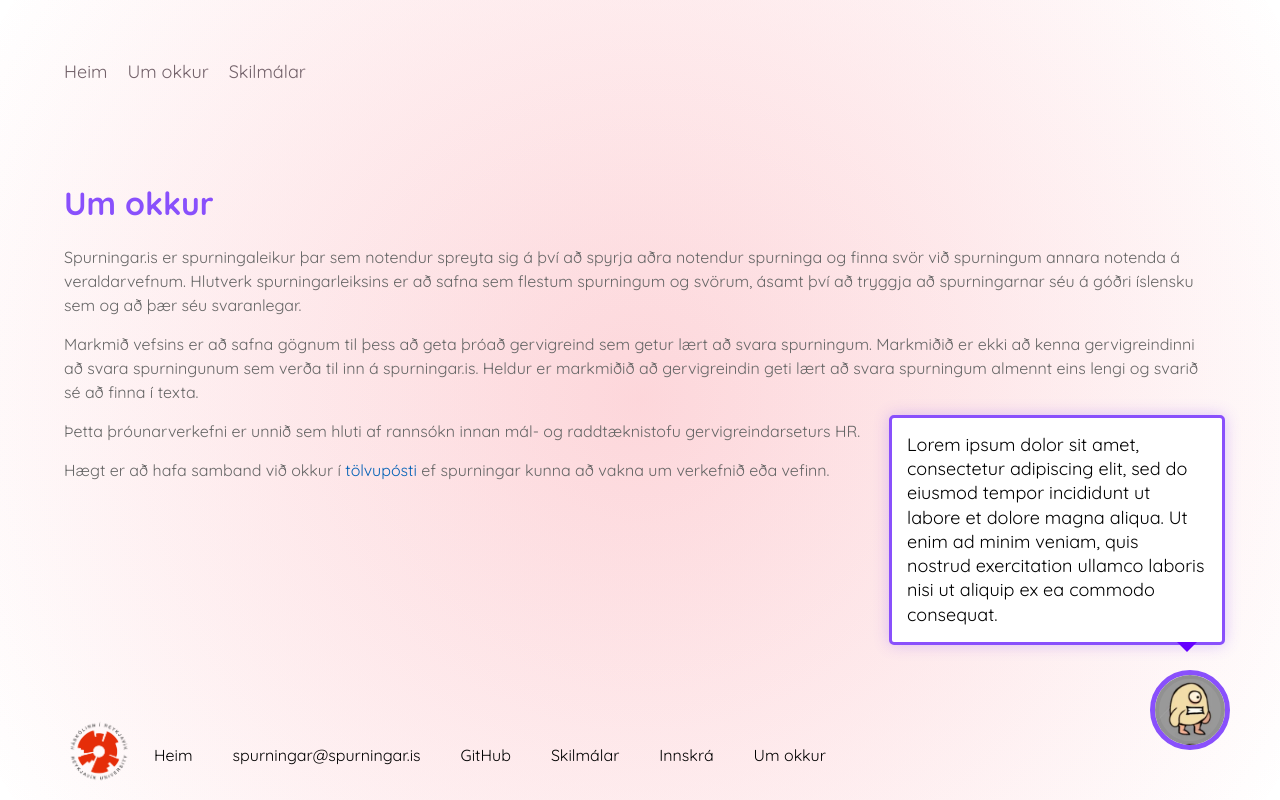
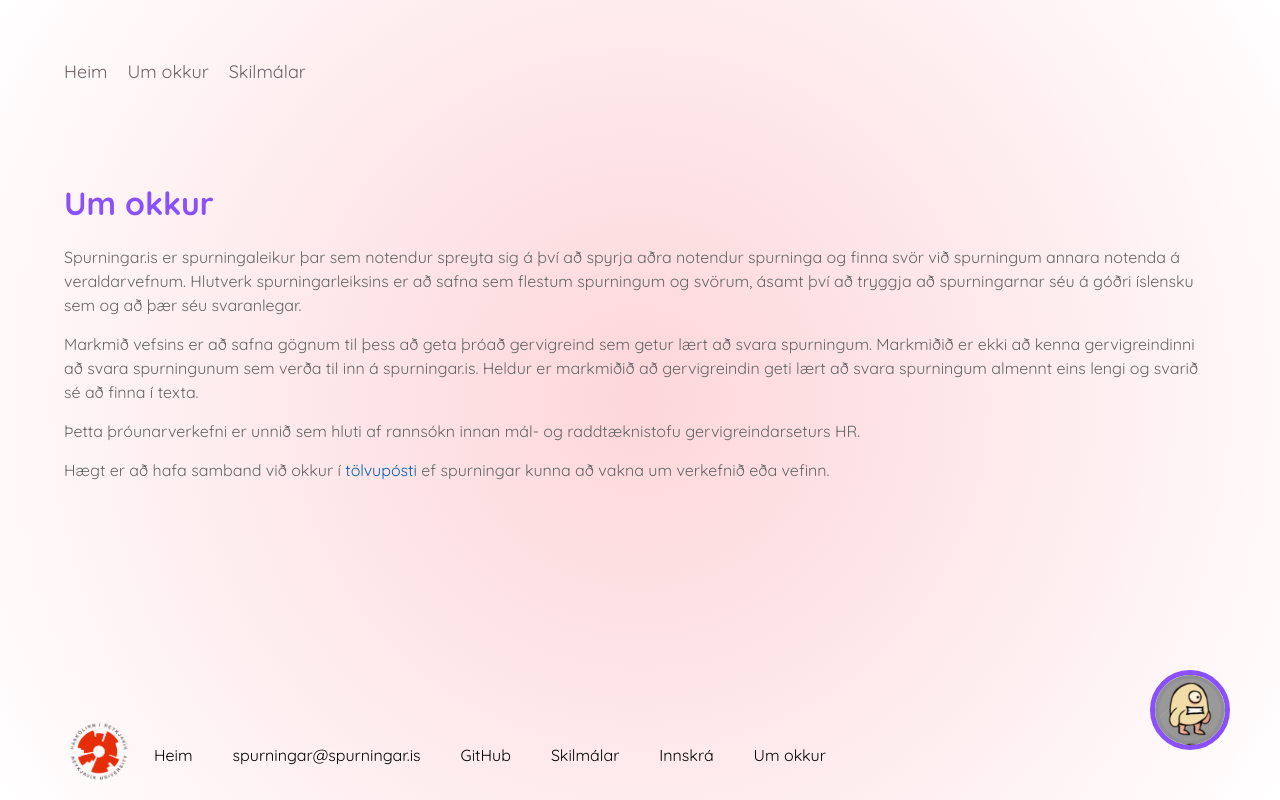
Before and after one commit to cadia-lvl/qa-crowdsourcing-web, a React (Create React App) app: page /um-okkur in a window 1280 px wide. Built offline with nearby package versions, Linux system fonts and the light colour scheme; no server answers.

Commit message:
connected tutorial guide to reducer

```diff
--- a/src/components/organisms/Tutorial/TutorialGuide/index.tsx
+++ b/src/components/organisms/Tutorial/TutorialGuide/index.tsx
@@ -3,18 +3,35 @@ import { ICON_LVL_1 } from "../../../../static";
 import { UserAvatar } from "../../../atoms";
 import { Outer, Inner } from "./styles";
 import TutorialBubble from "../TutorialBubble";
+import { StoreState } from "../../../../reducers";
+import { useSelector } from "react-redux";
 
 export const TutorialGuide = () => {
+	const state = useSelector((state: StoreState) => state.tutorial);
+
+	const firstItem = state.queue[0];
+	let bubbleChild;
+
+	switch (firstItem?.type) {
+		case "jsx":
+			bubbleChild = <firstItem.payload />;
+			break;
+		case "str":
+			bubbleChild = firstItem.payload;
+			break;
+		default:
+			bubbleChild = null;
+	}
+
+	const isExplaining = !!bubbleChild;
+
 	return (
 		<Outer>
 			<Inner>
-				<TutorialBubble>
-					Lorem ipsum dolor sit amet, consectetur adipiscing
-					elit, sed do eiusmod tempor incididunt ut labore et
-					dolore magna aliqua. Ut enim ad minim veniam, quis
-					nostrud exercitation ullamco laboris nisi ut aliquip ex
-					ea commodo consequat.
-				</TutorialBubble>
+				{isExplaining ? (
+					<TutorialBubble>{bubbleChild}</TutorialBubble>
+				) : null}
+
 				<UserAvatar src={ICON_LVL_1} />
 			</Inner>
 		</Outer>
--- a/src/components/organisms/Tutorial/interface.ts
+++ b/src/components/organisms/Tutorial/interface.ts
@@ -16,12 +16,14 @@ export type TutorialExplanations =
 			dialog: TutorialDialog;
 			id: TutorialExplanationIDs;
 			highlight: boolean;
+			payload: () => JSX.Element;
 	  }
 	| {
 			type: "str";
 			dialog: TutorialDialog;
 			id: TutorialExplanationIDs;
 			highlight: boolean;
+			payload: string;
 	  };
 
 type TutorialExplanationIDs =
--- a/src/reducers/index.ts
+++ b/src/reducers/index.ts
@@ -7,6 +7,7 @@ import WriteQuestionReducer from "./WriteQuestionReducer";
 import QuestionQualityAssuranceReducer from "./QuestionQualityAssurance";
 import VerifyAnswerLocationReducer from "./VerifyAnswerLocation";
 import ChartDataReducer from "./ChartDataReducer";
+import tutorialReducer from "./TutorialReducer";
 
 export default combineReducers<StoreState>({
 	auth: AuthReducer,
@@ -16,6 +17,7 @@ export default combineReducers<StoreState>({
 	verifyAnswerLocation: VerifyAnswerLocationReducer,
 	questionQualityAssurance: QuestionQualityAssuranceReducer,
 	chartData: ChartDataReducer,
+	tutorial: tutorialReducer,
 });
 
 export * from "./interface";
--- a/src/reducers/interface.ts
+++ b/src/reducers/interface.ts
@@ -3,6 +3,7 @@ import { ChartDataState } from "./ChartDataReducer";
 import { GameState } from "./GameReducer";
 import { QuestionQualityAssuranceState } from "./QuestionQualityAssurance";
 import { SubmitArticleState } from "./SubmitArticleReducer";
+import { TutorialState } from "./TutorialReducer";
 import { VerifyAnswerLocationState } from "./VerifyAnswerLocation";
 import { WriteQuestionState } from "./WriteQuestionReducer";
 
@@ -14,4 +15,5 @@ export interface StoreState {
 	verifyAnswerLocation: VerifyAnswerLocationState;
 	questionQualityAssurance: QuestionQualityAssuranceState;
 	chartData: ChartDataState;
+	tutorial: TutorialState;
 }
```
